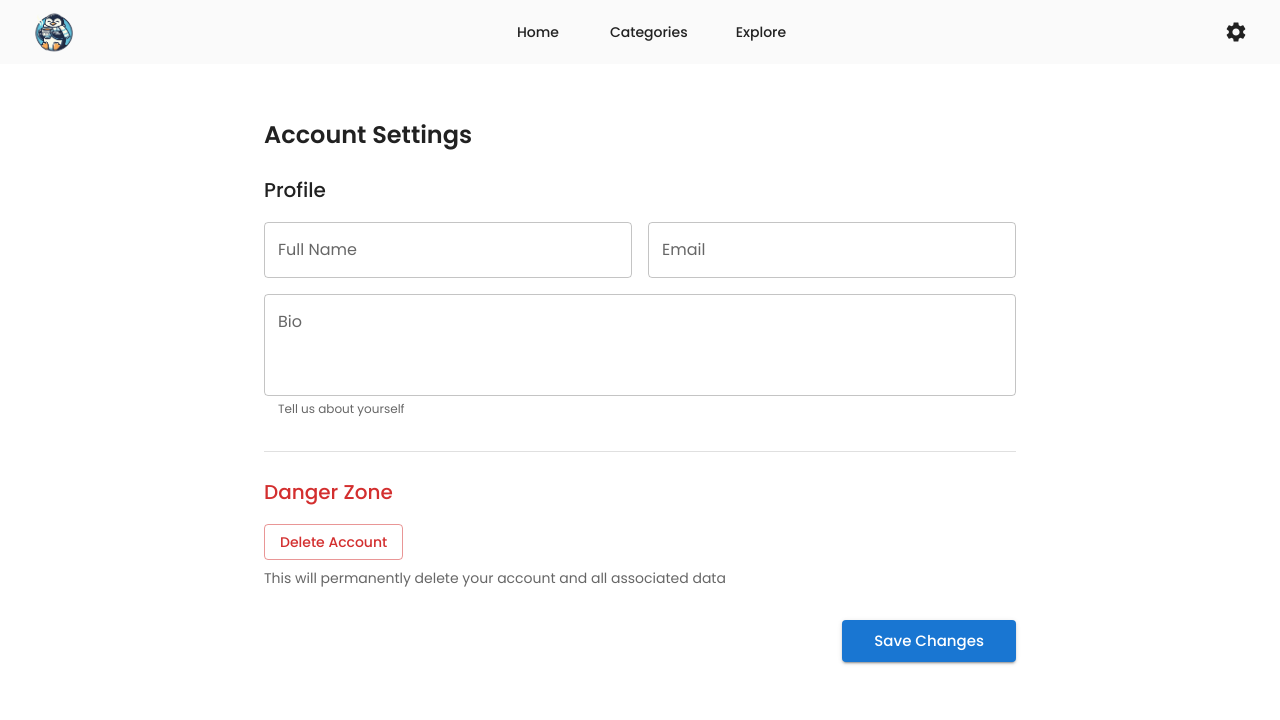
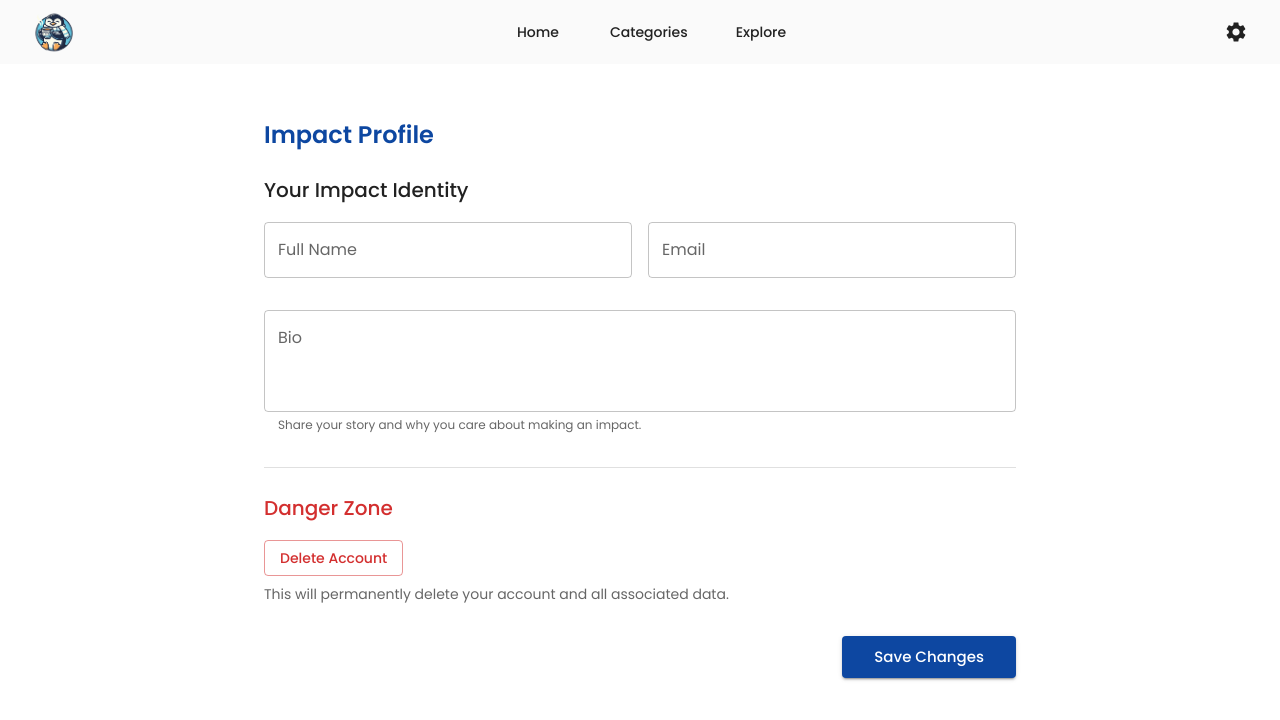
Before and after one commit to Calcutta-Coders/hult, a React (Create React App) app: page /settings in a window 1280 px wide. Shown: the top 720 px of the page. Built offline with nearby package versions, Linux system fonts and the light colour scheme; no server answers; sample sign-in values are in the browser's storage.

Commit message:
Update Settings.tsx

```diff
--- a/src/pages/Settings.tsx
+++ b/src/pages/Settings.tsx
@@ -163,14 +163,17 @@ const SettingsPage: React.FC = () => {
       />
 
       <Box sx={{ maxWidth: 800, mx: "auto", mt: 4, p: 3 }}>
-        <Typography variant="h4" sx={{ mb: 3, fontWeight: 600 }}>
-          Account Settings
+        <Typography
+          variant="h4"
+          sx={{ mb: 3, fontWeight: 600, color: "#0d47a1" }}
+        >
+          Impact Profile
         </Typography>
 
         {/* Profile Section */}
         <Box sx={{ mb: 4 }}>
           <Typography variant="h6" sx={{ mb: 2, fontWeight: 500 }}>
-            Profile
+            Your Impact Identity
           </Typography>
           <Grid container spacing={2}>
             <Grid item xs={12} md={6}>
@@ -180,6 +183,7 @@ const SettingsPage: React.FC = () => {
                 name="name"
                 value={userData.name}
                 onChange={handleInputChange}
+                sx={{ mb: 2 }}
               />
             </Grid>
             <Grid item xs={12} md={6}>
@@ -190,6 +194,7 @@ const SettingsPage: React.FC = () => {
                 type="email"
                 value={userData.email || ""}
                 onChange={handleInputChange}
+                sx={{ mb: 2 }}
               />
             </Grid>
             <Grid item xs={12}>
@@ -201,7 +206,7 @@ const SettingsPage: React.FC = () => {
                 rows={3}
                 value={userData.bio || ""}
                 onChange={handleInputChange}
-                helperText="Tell us about yourself"
+                helperText="Share your story and why you care about making an impact."
               />
             </Grid>
           </Grid>
@@ -225,7 +230,7 @@ const SettingsPage: React.FC = () => {
             Delete Account
           </Button>
           <Typography variant="body2" color="text.secondary" sx={{ mt: 1 }}>
-            This will permanently delete your account and all associated data
+            This will permanently delete your account and all associated data.
           </Typography>
         </Box>
 
@@ -235,7 +240,12 @@ const SettingsPage: React.FC = () => {
             variant="contained"
             onClick={handleSave}
             size="large"
-            sx={{ px: 4, textTransform: "none" }}
+            sx={{
+              px: 4,
+              textTransform: "none",
+              backgroundColor: "#0d47a1",
+              "&:hover": { backgroundColor: "#1565c0" },
+            }}
           >
             Save Changes
           </Button>
```
